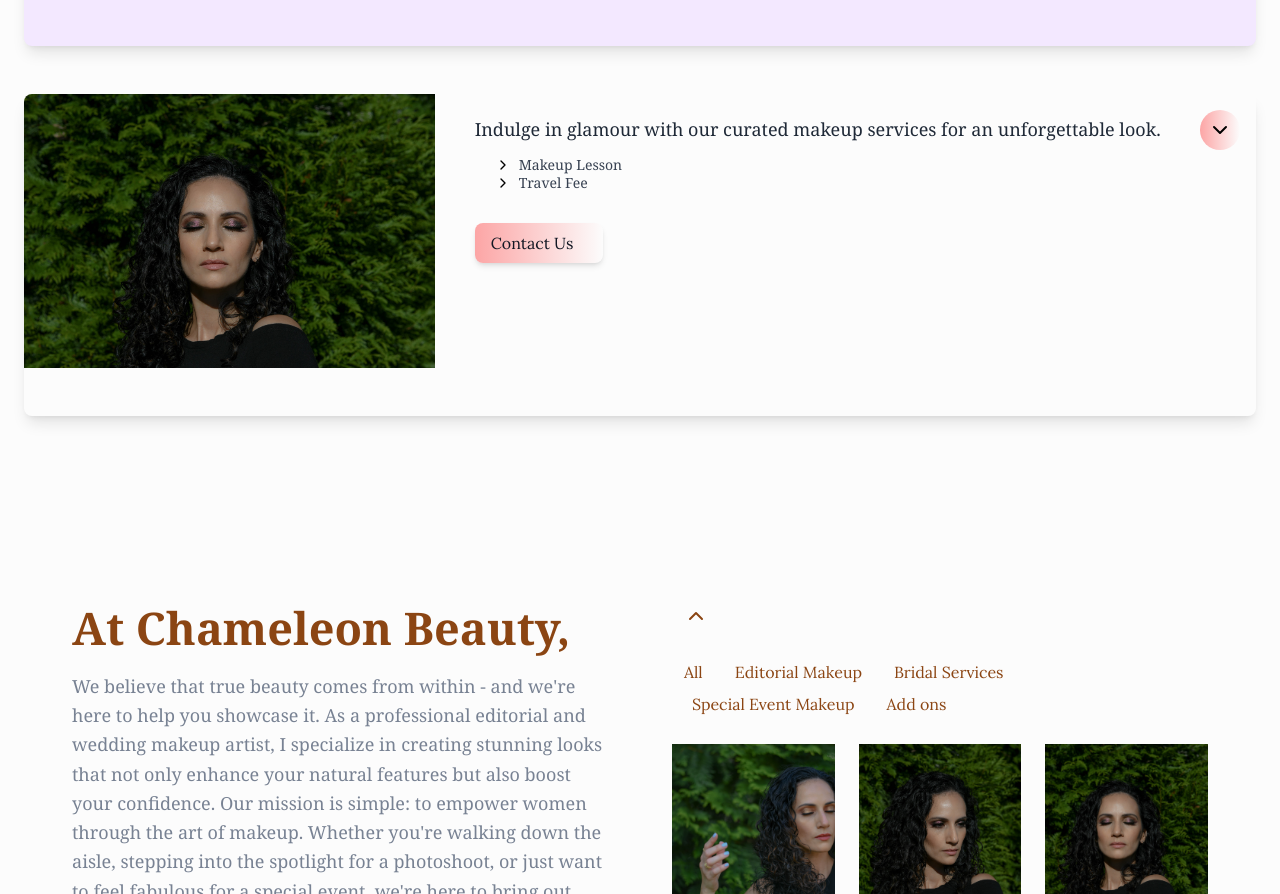
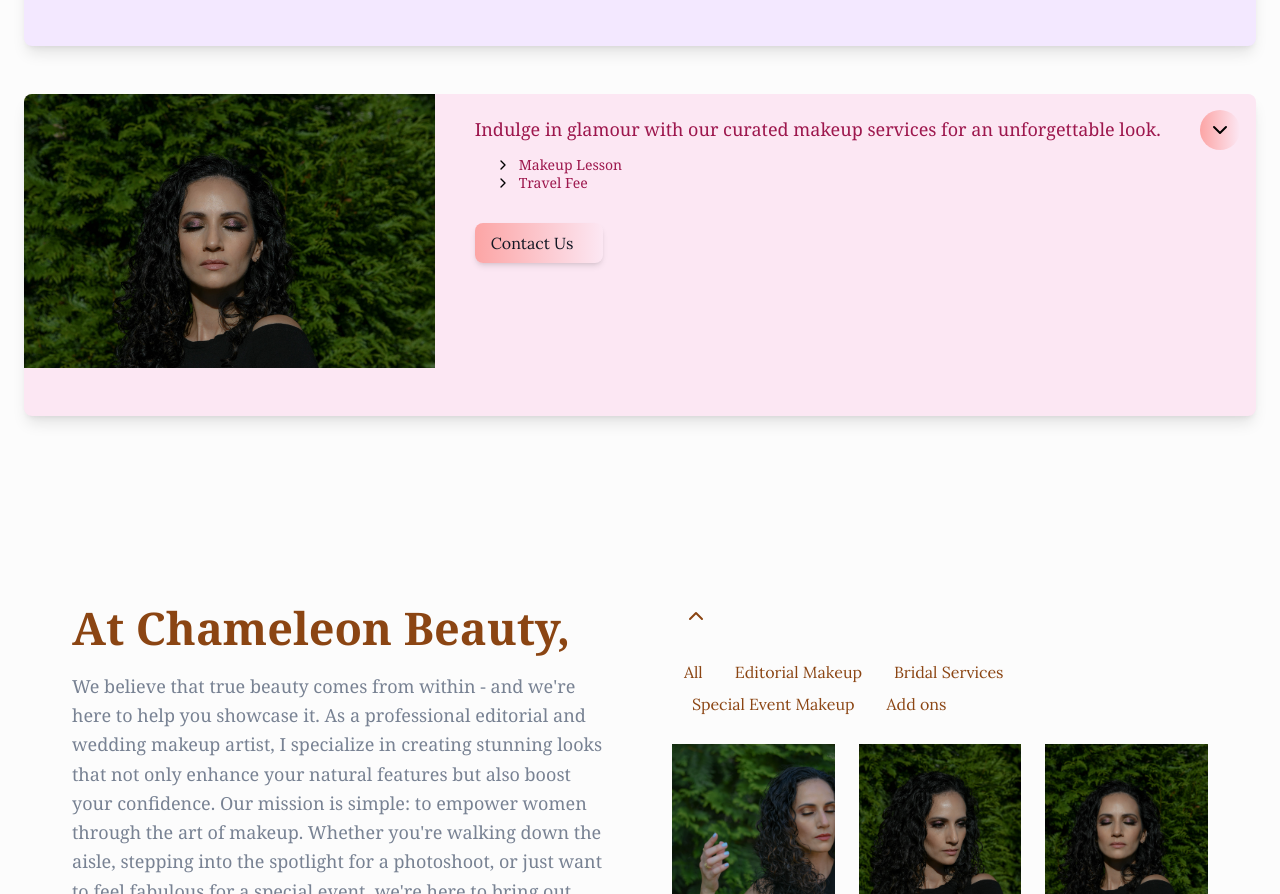
Before and after one commit to DJSanch/Chameleon_Beauty, a Next.js app: page /blog in a window 1280 px wide. Shown: the part 1389-2283 px from the top of the page. Built offline with nearby package versions, Linux system fonts and the light colour scheme.

Commit message:
Index page updates

```diff
--- a/src/app/blog/page.tsx
+++ b/src/app/blog/page.tsx
@@ -136,8 +136,8 @@
     alt: "Add-ons",
     text: "Indulge in glamour with our curated makeup services for an unforgettable look.",
     sectionTitle: "Add-ons",
-    bgColor: "bg-yellow-100",
-    textColor: "text-yellow-800",
+    bgColor: "bg-pink-100",
+    textColor: "text-pink-800",
     details: ["Makeup Lesson", "Travel Fee"],
     dropdownDetails: [
       {
```
